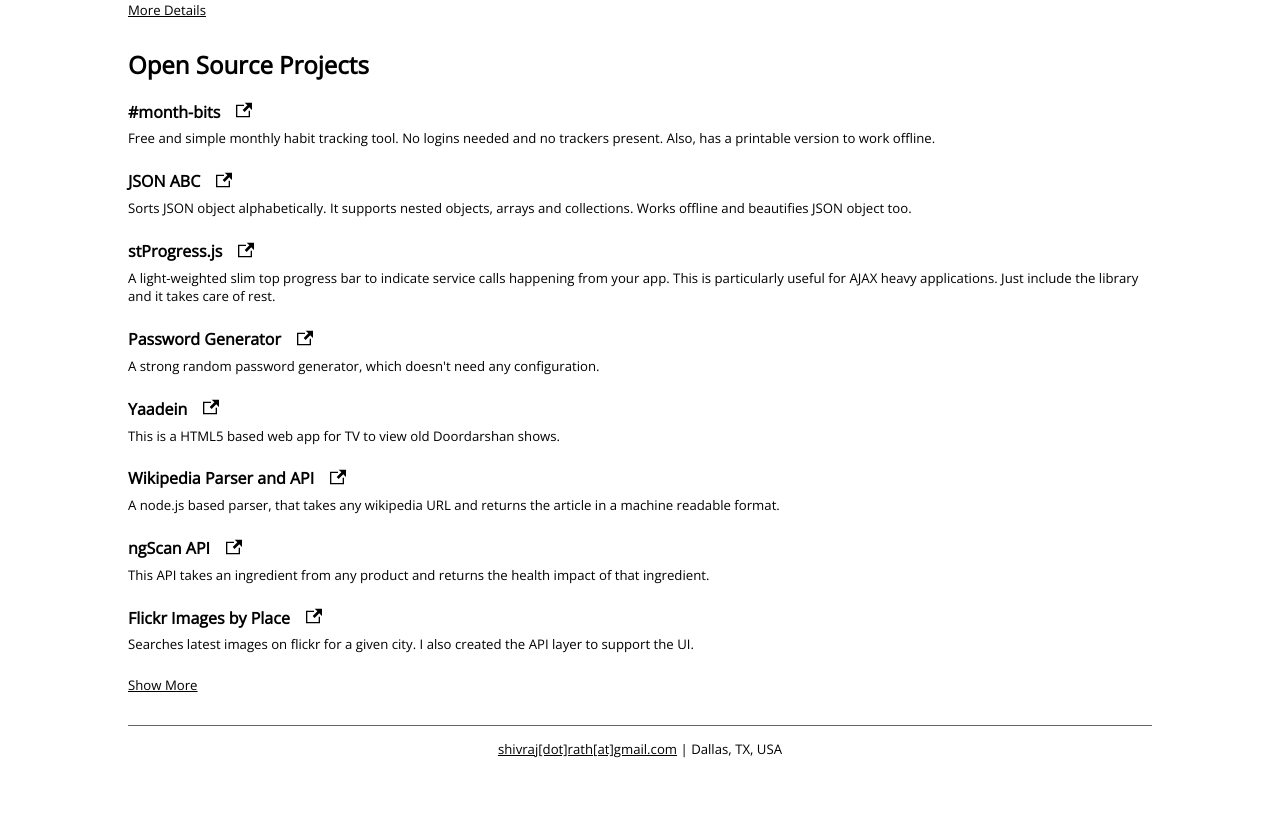
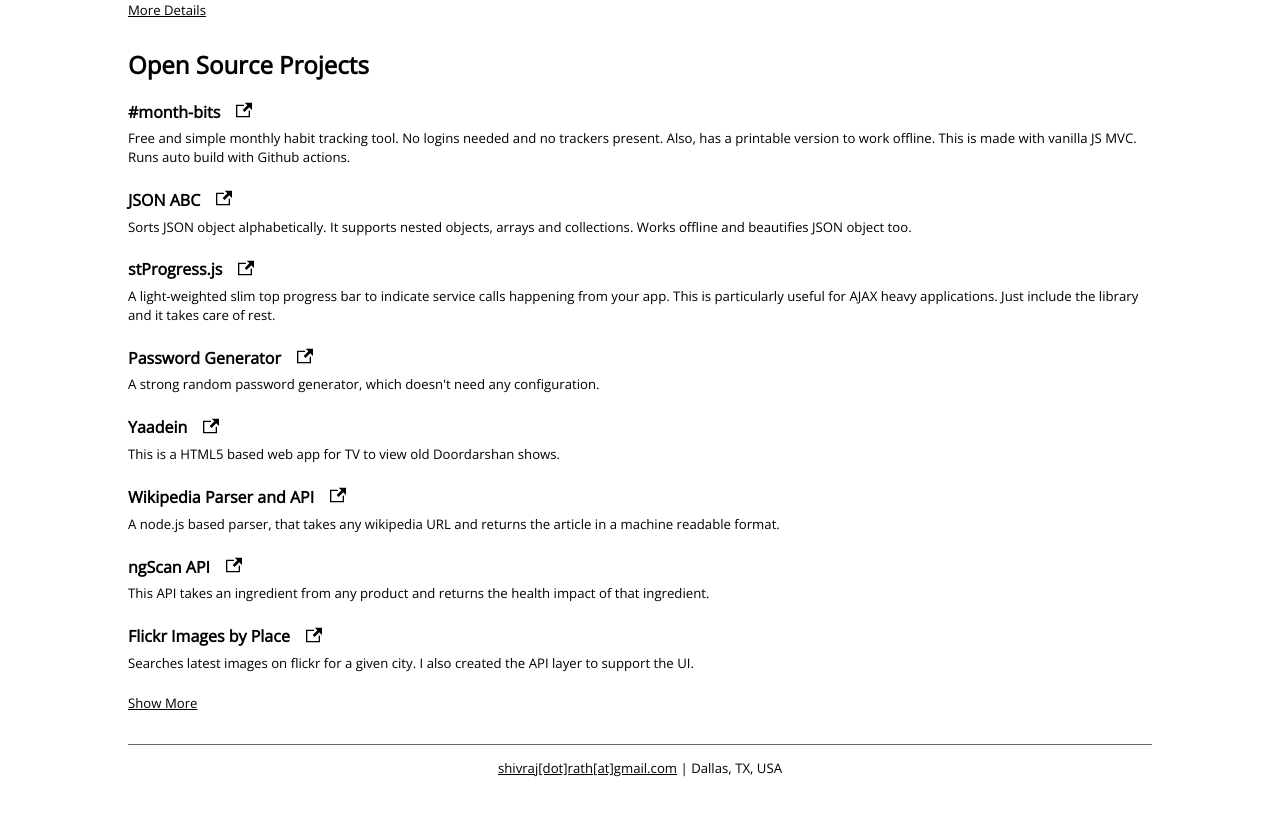
Before and after one commit to ShivrajRath/shivrajrath.github.io, a plain HTML site: page index.html in a window 1280 px wide. Shown: the part 955-1771 px from the top of the page. Drawn offline with nearby package versions, Linux system fonts and the light colour scheme.

Commit message:
updates project description

```diff
--- a/index.html
+++ b/index.html
@@ -121,7 +121,7 @@
             </svg></a>
         </h4>
         <p>Free and simple monthly habit tracking tool. No logins needed and no trackers present. Also, has a printable
-          version to work offline.
+          version to work offline. This is made with vanilla JS MVC. Runs auto build with Github actions.
         </p>
       </div>
       <div class="project">
```
